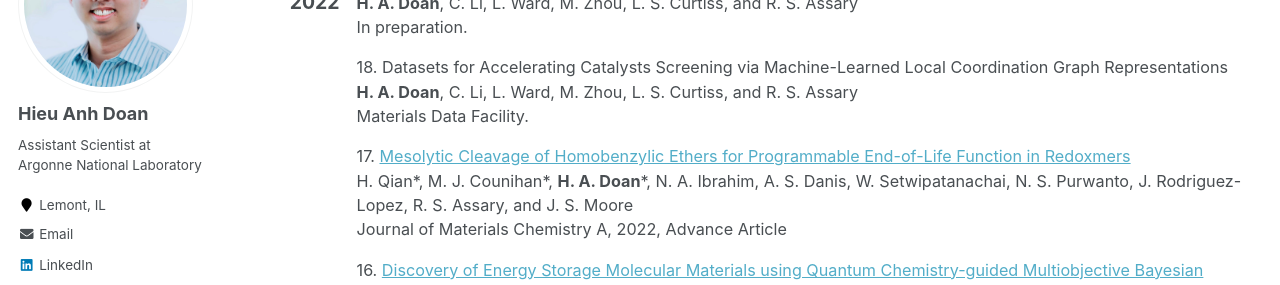
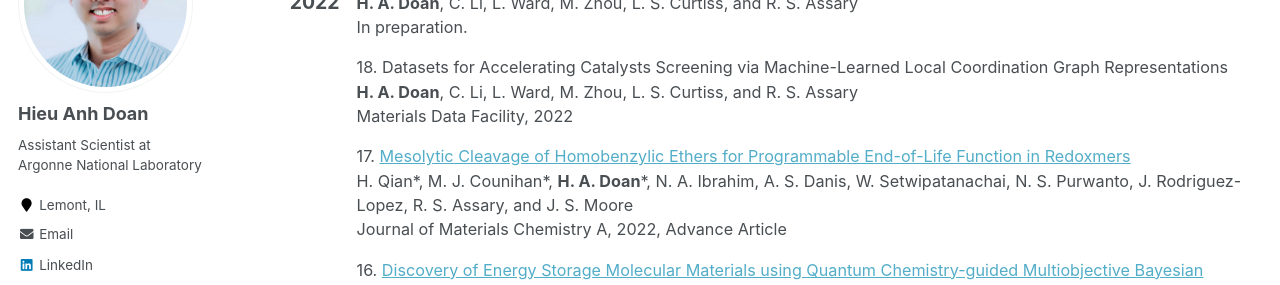
Before and after one commit to hieuadoan/hieuadoan.github.io, a Jekyll site: the page built from _pages/publications.html, in a window 1280 px wide and 900 px high. Shown: the part 202-487 px from the top of the window. Built offline with Jekyll 4.4.1, drawn with Linux system fonts in a browser that asks for light colours; some web fonts are replaced.

Commit message:
add year to MDF pub

```diff
--- a/_pages/publications.html
+++ b/_pages/publications.html
@@ -47,7 +47,7 @@
 			<span class="authors">
 				<b>H. A. Doan</b>, C. Li, L. Ward, M. Zhou, L. S. Curtiss, and R. S. Assary
 			</span><br />
-			<span class="venuetype"></span><span class="venue">Materials Data Facility.</span>
+			<span class="venuetype"></span><span class="venue">Materials Data Facility, 2022</span>
 			<br />
 			<span class="links">
 			</span>
```
